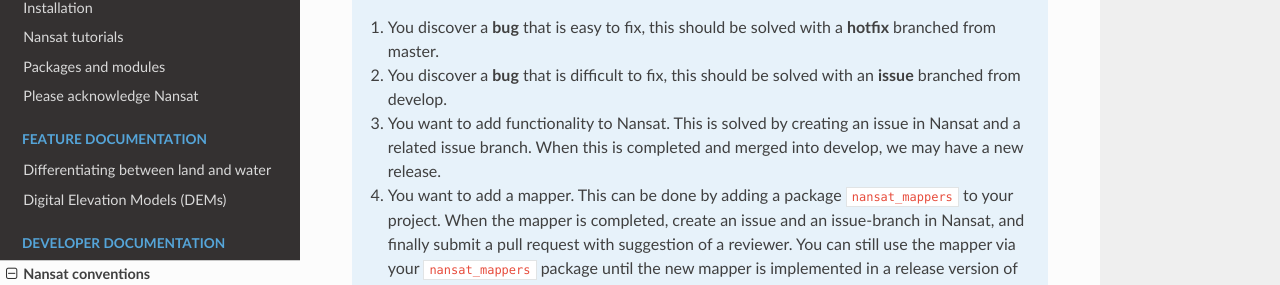
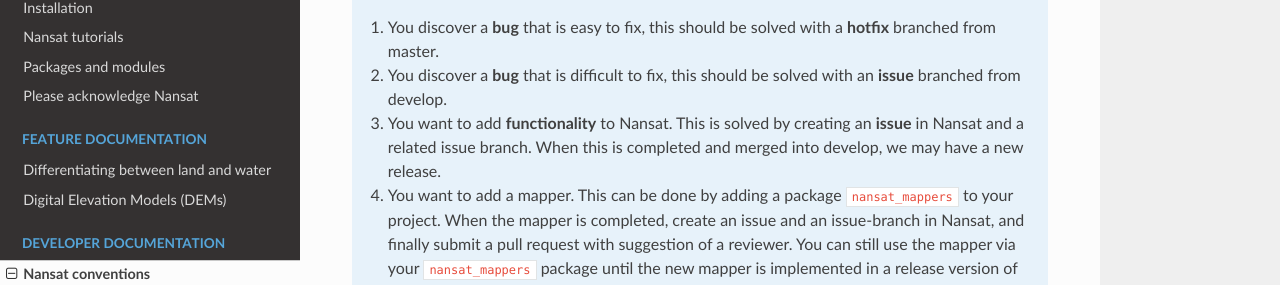
Before and after one commit to nansencenter/nansat, a Sphinx documentation site: the page built from docs/source/conventions.rst, in a window 1280 px wide and 900 px high, scrolled down 1993 px. Shown: the part 144-429 px from the top of the window. Built offline with Sphinx 7.4.7 and the Read the Docs theme 2.0.0, drawn with Linux system fonts in a browser that asks for light colours.

```diff
--- a/docs/source/conventions.rst
+++ b/docs/source/conventions.rst
@@ -67,7 +67,7 @@ If a bug is relatively quick and easy to handle, we call it a hotfix. A hotfix i
 
     1. You discover a **bug** that is easy to fix, this should be solved with a **hotfix** branched from master.
     2. You discover a **bug** that is difficult to fix, this should be solved with an **issue** branched from develop.
-    3. You want to add functionality to Nansat. This is solved by creating an issue in Nansat and a
+    3. You want to add **functionality** to Nansat. This is solved by creating an **issue** in Nansat and a
        related issue branch. When this is completed and merged into develop, we may have a new
        release.
     4. You want to add a mapper. This can be done by adding a package ``nansat_mappers`` to your
```
